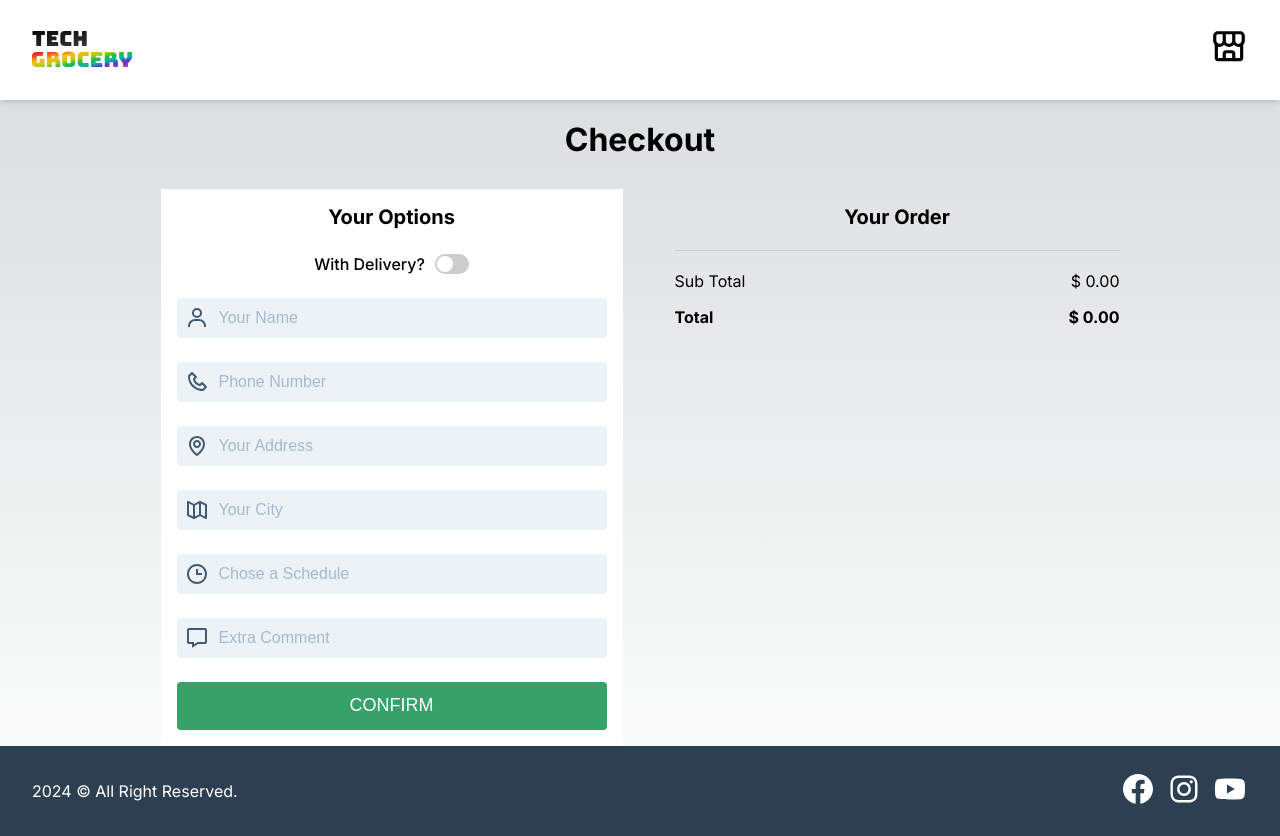
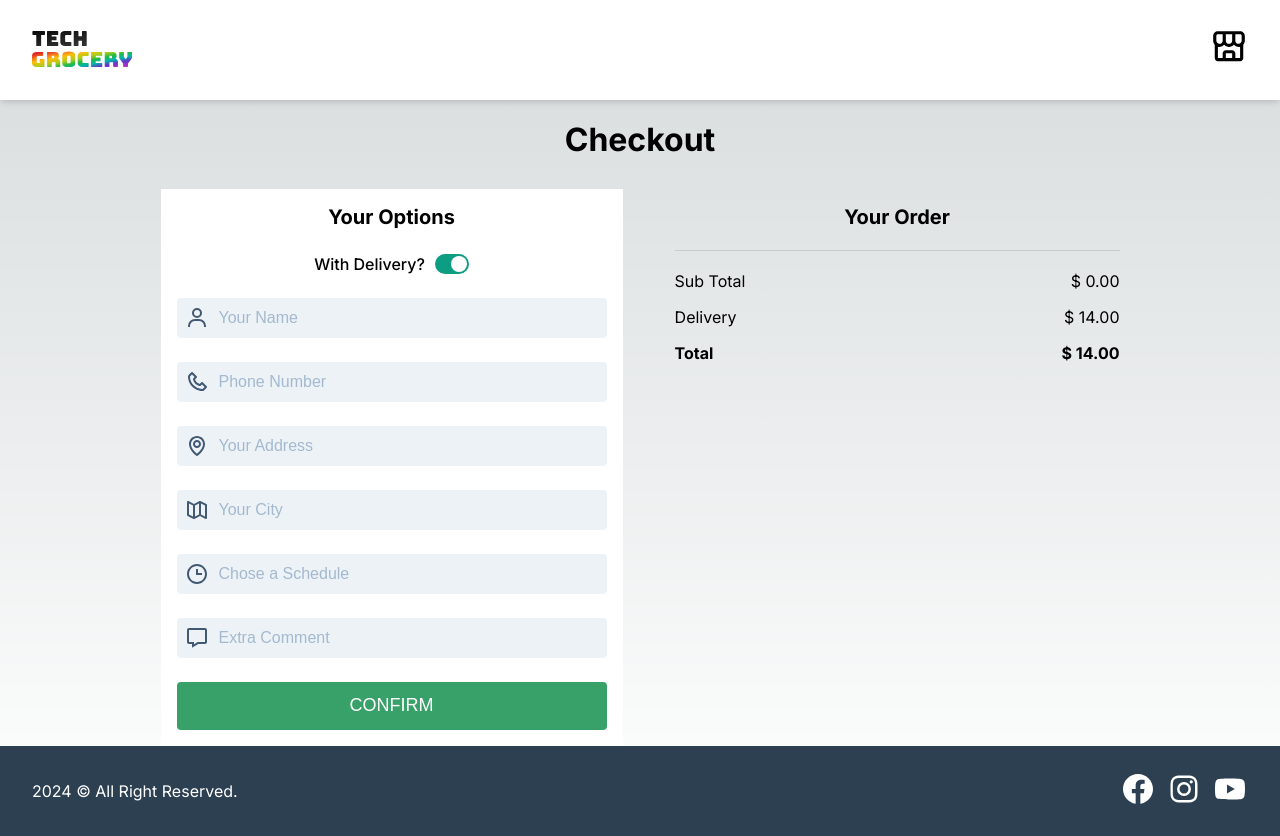
Before and after one commit to slaus/nextjs-store-app, a Next.js app: page /checkout in a window 1280 px wide. Built offline with nearby package versions, Linux system fonts and the light colour scheme.

Commit message:
added delivery

```diff
--- a/src/components/checkout/CheckoutForm.jsx
+++ b/src/components/checkout/CheckoutForm.jsx
@@ -2,15 +2,20 @@ import React from 'react';
 import styles from "@/components/checkout/checkout-form.module.css";
 import { BiUser, BiPhone, BiMap, BiMapAlt, BiTime, BiChevronDown, BiMessage } from "react-icons/bi";
 import SliderCheckbox from '@/components/ui/SliderCheckbox';
+import { useDelivery, useDeliveryFee } from '@/context/AppContext';
 
 const CheckoutForm = () => {
+
+    const { delivery, setDelivery } = useDelivery();
+    const { deliveryFee, setDeliveryFee } = useDeliveryFee();
+
     return (
         <div className={styles._}>
             <h3 className={styles.title}>Your Options</h3>
             <form className={styles.form}>
                 <div className={styles.delivery}>
                     <div className={styles.label}>With Delivery?</div>
-                    <SliderCheckbox/>
+                    <SliderCheckbox />
                 </div>
                 <div className={styles.group}>
                     <div className={styles.icon}>
@@ -24,6 +29,8 @@ const CheckoutForm = () => {
                     </div>
                     <input type="phone" name="phone" placeholder="Phone Number" className={styles.input} />
                 </div>
+                {delivery &&
+                    <>
                         <div className={styles.group}>
                             <div className={styles.icon}>
                                 <BiMap size={24} />
@@ -42,6 +49,8 @@ const CheckoutForm = () => {
                             </div>
                             <input type="text" name="schedule" placeholder="Chose a Schedule" className={styles.input} />
                         </div>
+                    </>
+                }
                 <div className={styles.group}>
                     <div className={styles.icon}>
                         <BiMessage size={24} />
--- a/src/components/checkout/OrderDetails.jsx
+++ b/src/components/checkout/OrderDetails.jsx
@@ -1,11 +1,16 @@
 import React from 'react';
 import styles from "@/components/checkout/order-details.module.css";
-import { useOrderDetails } from '@/context/AppContext';
+import { useOrderDetails, useDelivery, useDeliveryFee } from '@/context/AppContext';
 import OrderItem from '@/components/checkout/OrderItem';
 
 const OrderDetails = () => {
 
     const { cartItems, subTotal, withDelivery, shippingCost, total } = useOrderDetails();
+    const { delivery, setDelivery } = useDelivery();
+    const { deliveryFee, setDeliveryFee } = useDeliveryFee();
+    // console.log("delivery cost " + deliveryFee);
+    // console.log("shipping cost " + shippingCost);
+    // console.log("with delivery " + withDelivery);
 
     return (
         <div className={styles._}>
@@ -21,7 +26,7 @@ const OrderDetails = () => {
                     <p>Sub Total</p>
                     <p className={styles.subtotal}>$ {subTotal}</p>
                 </div>
-                {shippingCost > 0 &&
+                {withDelivery &&
                     <div className={styles.item}>
                         <p>Delivery</p>
                         <p className={styles.subtotal}>$ {withDelivery ? shippingCost : "0"}</p>
--- a/src/components/ui/SliderCheckbox.jsx
+++ b/src/components/ui/SliderCheckbox.jsx
@@ -1,11 +1,17 @@
 import React, { useState } from 'react';
 import styles from "@/components/ui/slider-checkbox.module.css";
+import {useDelivery, useDeliveryFee} from '@/context/AppContext';
 
 const SliderCheckbox = () => {
-  const [checked, setChecked] = useState(false);
+
+  const { delivery, setDelivery } = useDelivery();
+  const { deliveryFee, setDeliveryFee } = useDeliveryFee();
+  const [checked, setChecked] = useState(delivery);
+  console.log("delivery " + deliveryFee);
 
   const toggleChecked = () => {
     setChecked(!checked);
+    setDelivery(!delivery);
   };
 
   return (
--- a/src/context/AppContext.jsx
+++ b/src/context/AppContext.jsx
@@ -110,8 +110,8 @@ export const AppProviders = ({ children }) => {
   const [goodsInCart, setGoodsInCart] = useState({});
   const [cartLength, setCartLength] = useState(0);
   const [cartTotal, setCartTotal] = useState(0);
-  const [delivery, setDelivery] = useState(false);
-  const [deliveryFee, setDeliveryFee] = useState(0);
+  const [delivery, setDelivery] = useState(true);
+  const [deliveryFee, setDeliveryFee] = useState(14);
   const [formState, setFormState] = useState({});
 
   return (
```
Lines whose indentation alone changed are shown as unchanged.
